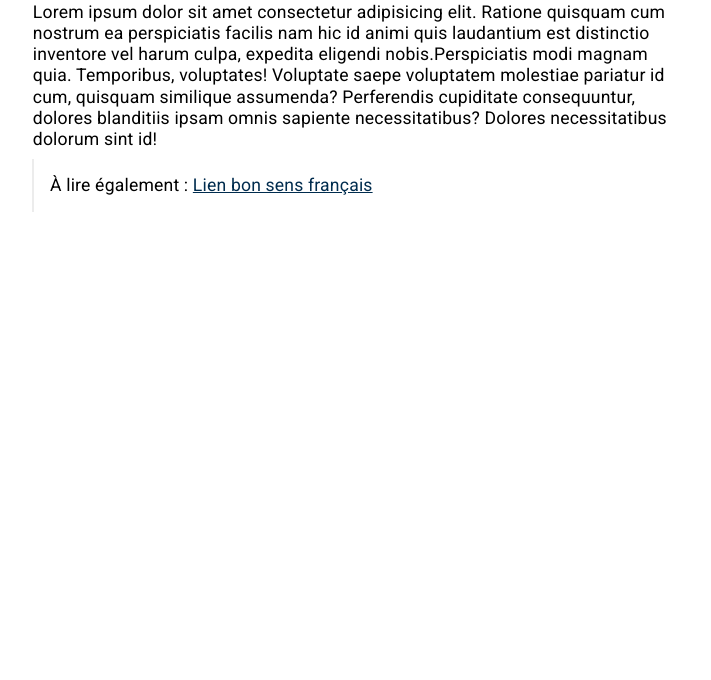
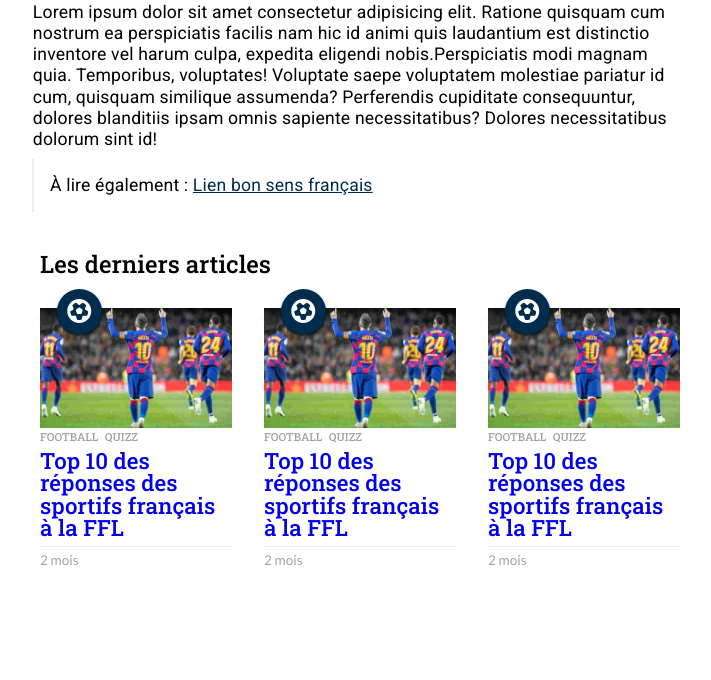
Before and after one commit to ikaran96/projet-romain, a PHP site: page /top-article in a window 1280 px wide. Shown: the part 727-1407 px from the top of the page, without its empty margins (88-799 px from the left). Before the commit the page ends 939 px from the top, so only its background shows below. Run offline with PHP 8.4, Linux system fonts and the light colour scheme; some libraries are stand-ins or nearby versions.

Commit message:
17/04/20

```diff
--- a/css/style.css
+++ b/css/style.css
@@ -32,6 +32,10 @@ main .top-card-text .top-card-title,
 .top-art-title {
     font-family: var(--fontTitleArticle);
     text-decoration: none;
+}
+
+.top-card-title:visited {
+    color: var(--colorPrimary);
 }
 
 #page .bar h2 {
@@ -130,6 +134,69 @@ main .top-card-text .top-card-title,
     color: var(--colorPrimary);
 }
 
+/* Mini-cards CSS */
+
+#mini-cards{
+    margin: 1em;
+}
+
+#mini-cards .minicard {
+    margin-bottom: 3em;
+}
+
+#mini-cards .title-minicard {
+    font-family: var(--fontTitleArticle);
+    font-size: 1.5em;
+    font-weight: 500;
+    padding: 1em 0em;
+}
+
+#mini-cards .minicard-tag .tag-word {
+    display: inline-block;
+    margin-right: 0.2em;
+}
+
+#mini-cards .minicard-img {
+    position: relative;
+    margin-top: 0.5em;
+    height: 32vh;
+}
+
+#mini-cards .minicard-img img {
+    width: 100%;
+    height: 100%;
+    object-fit: cover;
+}
+
+#mini-cards .minicard-img .icon {
+    position: absolute;
+    top: -1em;
+    left: 0.5em;
+    width: 45px;
+    height: 45px;
+    border-radius: 50%;
+    background-color: var(--colorPrimary);
+    display: flex;
+    justify-content: center;
+    align-items: center;
+    margin: 0.2em;
+    color: white;
+    font-size: 1.5em;
+    box-shadow: 0 2px 3px #000000c2;
+}
+
+#mini-cards .minicard .top-card-text {
+    padding: 0em;
+}
+
+#mini-cards .minicard .date-from{
+    border-top : 1px solid;
+    border-color: var(--colorBgLight);
+    margin-top: 0.5em;
+    padding-top: 0.5em;
+}
+/* end Mini-cards CSS*/
+
 @media only screen and (min-width: 700px) {
     #page {
         display: grid;
@@ -162,7 +229,16 @@ main .top-card-text .top-card-title,
     .article>* {
         margin: 0.5em;
     }
-
+    /* Mini-cards CSS */
+    #mini-cards {
+        display: grid;
+        grid-template-columns: repeat(2, 1fr);
+        grid-column-gap: 2em;
+    }
+    #mini-cards .title-minicard {
+        grid-column: span 2;
+    }
+    /* end Mini-cards CSS*/
 }
 
 @media only screen and (min-width: 900px) {
@@ -181,12 +257,22 @@ main .top-card-text .top-card-title,
     .top-card-img {
         width: 165%;
     }
-
     .img-art {
         width: auto;
     }
     .title-art {
         font-size: 2.6em;
     }
-
+    /* Mini-cards CSS */
+    #mini-cards {
+        grid-template-columns: repeat(3, 1fr);
+    }
+    #mini-cards .title-minicard {
+        grid-column: span 3;
+    }
+    #mini-cards .minicard-img {
+        height: 15vh;
+        width: 15vw;
+    }
+    /* end Mini-cards CSS*/
 }
--- a/top-article.php
+++ b/top-article.php
@@ -62,6 +62,103 @@
 
             </article>
 
+            <div id="mini-cards">
+
+                <h3 class="title-minicard">Les derniers articles</h3>
+
+                <div class="minicard">
+
+                    <div class="minicard-img">
+
+                        <a href="http://">
+                            <div class="icon"><i class="fas fa-futbol"></i></div>
+                        </a>
+                        <a class="top-card-img" href="top-article.php">
+                            <img src="assests\img\voici-les-20-clubs-de-football-les-plus-riches-du-monde.jpg" alt="">
+                        </a>
+
+                    </div>
+
+                    <div class="top-card-text">
+
+                        <div class="minicard-tag">
+                            <a class="tag-word" href="">Football</a>
+                            <a class="tag-word" href="">Quizz</a>
+                        </div>
+
+                        <h3>
+                            <a class="top-card-title" href="top-article">Top 10 des réponses des sportifs français à la
+                                FFL</a>
+                        </h3>
+                        <p class="date-from">2 mois</p>
+
+                    </div>
+
+                </div>
+
+                <div class="minicard">
+
+                    <div class="minicard-img">
+
+                        <a href="http://">
+                            <div class="icon"><i class="fas fa-futbol"></i></div>
+                        </a>
+                        <a class="top-card-img" href="top-article.php">
+                            <img src="assests\img\voici-les-20-clubs-de-football-les-plus-riches-du-monde.jpg" alt="">
+                        </a>
+
+                    </div>
+
+                    <div class="top-card-text">
+
+                        <div class="minicard-tag">
+                            <a class="tag-word" href="">Football</a>
+                            <a class="tag-word" href="">Quizz</a>
+                        </div>
+
+                        <h3>
+                            <a class="top-card-title" href="top-article">Top 10 des réponses des sportifs français à la
+                                FFL</a>
+                        </h3>
+                        <p class="date-from">2 mois</p>
+
+                    </div>
+
+                </div>
+
+                <div class="minicard">
+
+                    <div class="minicard-img">
+
+                        <a href="http://">
+                            <div class="icon"><i class="fas fa-futbol"></i></div>
+                        </a>
+                        <a class="top-card-img" href="top-article.php">
+                            <img src="assests\img\voici-les-20-clubs-de-football-les-plus-riches-du-monde.jpg" alt="">
+                        </a>
+
+                    </div>
+
+                    <div class="top-card-text">
+
+                        <div class="minicard-tag">
+                            <a class="tag-word" href="">Football</a>
+                            <a class="tag-word" href="">Quizz</a>
+                        </div>
+
+                        <h3>
+                            <a class="top-card-title" href="top-article">Top 10 des réponses des sportifs français à la
+                                FFL</a>
+                        </h3>
+                        <p class="date-from">2 mois</p>
+
+                    </div>
+
+                </div>
+
+
+            </div>
+
         </main>
 
         <aside>
--- a/top-list.php
+++ b/top-list.php
@@ -17,6 +17,9 @@
     <!-- Fontawesome -->
     <script src="https://kit.fontawesome.com/839df3b8b1.js"></script>
 
+</head>
+
+<body>
 
     <?php include 'include/nav.php'; ?>
 
```
Also changed, not shown: css/nav.css (added, +65 -0 lines), minicard.php (added, +33 -0 lines), nav-overlay.php (added, +41 -0 lines), assests/img/voici-les-20-clubs-de-football-les-plus-riches-du-monde.jpg (added).
